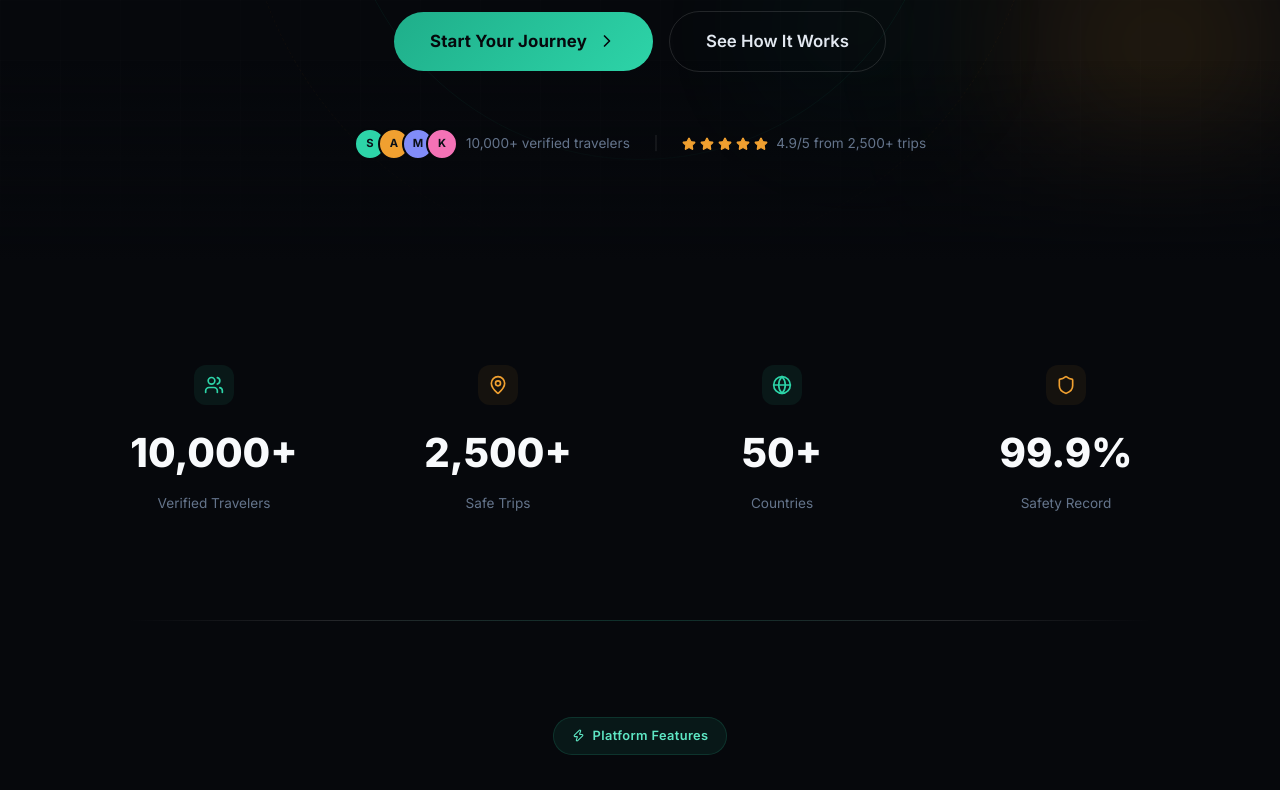
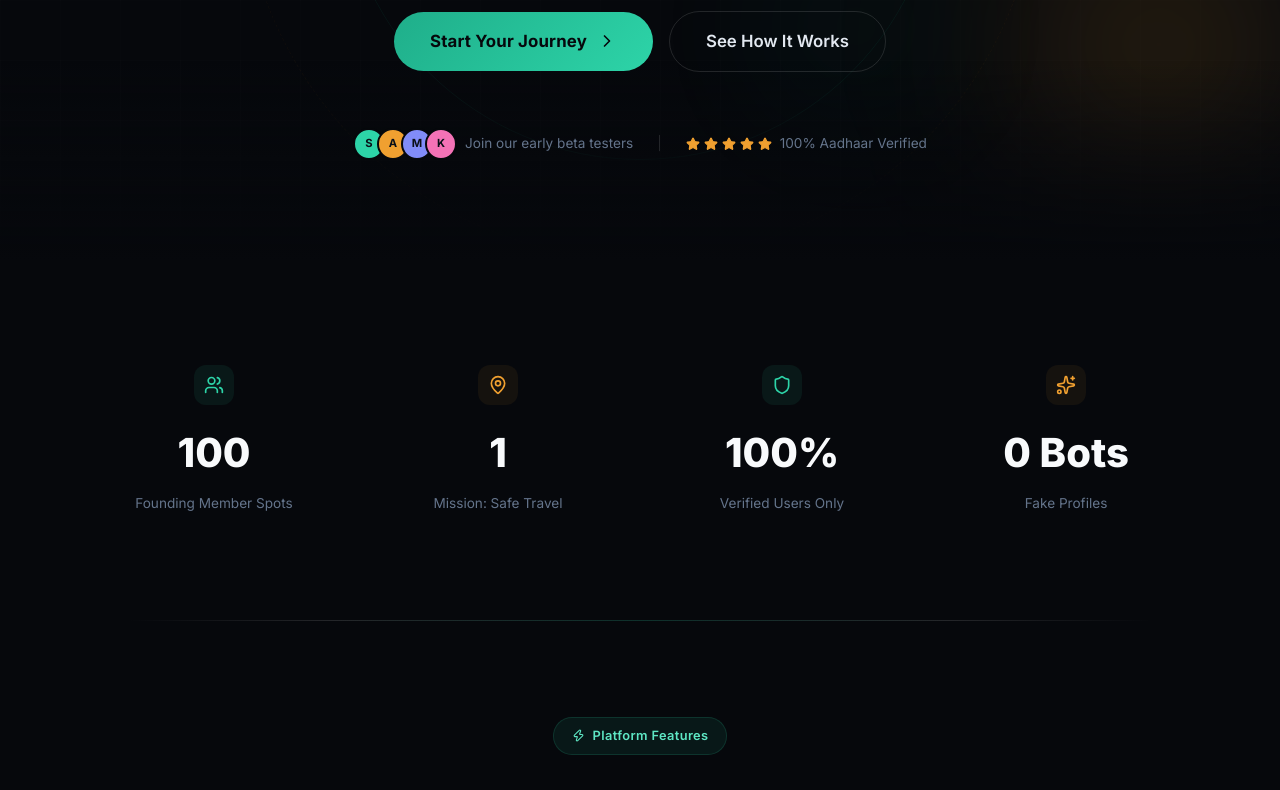
Before and after one commit to kundanpure/travyn-frontend, a Next.js app: page / in a window 1280 px wide. Shown: the part 540-1330 px from the top of the page. Built offline with nearby package versions, Linux system fonts and the light colour scheme.

Commit message:
server migrate to aws

```diff
--- a/src/app/page.tsx
+++ b/src/app/page.tsx
@@ -211,24 +211,24 @@ const STEPS = [
 
 const TESTIMONIALS = [
   {
-    name: "Sarah Chen",
-    location: "Bali, Indonesia",
-    text: "I was nervous about solo travel until Travyn matched me with two amazing companions. We explored Ubud together and I felt safe the entire time.",
-    initials: "SC",
+    name: "Become a Founding Member",
+    location: "Your next destination",
+    text: "We are currently in private beta! Join today, verify your profile with Aadhaar, and be the first to share your solo travel story right here.",
+    initials: "T1",
     gradient: "linear-gradient(135deg, #2dd4a8, #1fae8a)",
   },
   {
-    name: "Marcus Johnson",
-    location: "Patagonia, Chile",
-    text: "The verification system gave me confidence in my travel partners. We shared an incredible 10-day trek through Torres del Paine.",
-    initials: "MJ",
+    name: "Share Your Journey",
+    location: "Anywhere in the world",
+    text: "The best travel stories haven't been written yet. Match with verified companions and tell us how your trip went. Your review could be here.",
+    initials: "T2",
     gradient: "linear-gradient(135deg, #f0a030, #d08c28)",
   },
   {
-    name: "Priya Sharma",
-    location: "Kyoto, Japan",
-    text: "As a woman traveling alone, the women-safe spaces feature was a game changer. Found the most wonderful group for my Japan trip.",
-    initials: "PS",
+    name: "Help Us Build",
+    location: "Community Driven",
+    text: "Travyn is built by travelers, for travelers. Give us feedback on the matchmaking experience and help shape the future of safe solo travel.",
+    initials: "T3",
     gradient: "linear-gradient(135deg, #818cf8, #6366f1)",
   },
 ];
@@ -477,14 +477,14 @@ export default function LandingPage() {
                     </div>
                   ))}
                 </div>
-                <span>10,000+ verified travelers</span>
+                <span>Join our early beta testers</span>
               </div>
               <span style={{ color: "var(--color-line-hover)" }} className="hidden sm:inline">|</span>
               <div style={{ display: "flex", alignItems: "center", gap: 4 }}>
                 {[...Array(5)].map((_, i) => (
                   <Star key={i} size={14} fill="#f0a030" color="#f0a030" />
                 ))}
-                <span style={{ marginLeft: 4 }}>4.9/5 from 2,500+ trips</span>
+                <span style={{ marginLeft: 4 }}>100% Aadhaar Verified</span>
               </div>
             </div>
           </Reveal>
@@ -499,10 +499,10 @@ export default function LandingPage() {
         <div className="t-container">
           <div style={{ display: "grid", gridTemplateColumns: "repeat(2, 1fr)", gap: 16 }} className="md:!grid-cols-4">
             {[
-              { target: 10000, suffix: "+", label: "Verified Travelers", Icon: Users },
-              { target: 2500, suffix: "+", label: "Safe Trips", Icon: MapPin },
-              { target: 50, suffix: "+", label: "Countries", Icon: Globe },
-              { target: 99, suffix: ".9%", label: "Safety Record", Icon: Shield },
+              { target: 100, suffix: "", label: "Founding Member Spots", Icon: Users },
+              { target: 1, suffix: "", label: "Mission: Safe Travel", Icon: MapPin },
+              { target: 100, suffix: "%", label: "Verified Users Only", Icon: Shield },
+              { target: 0, suffix: " Bots", label: "Fake Profiles", Icon: Sparkles },
             ].map(({ target, suffix, label, Icon }, i) => (
               <Reveal key={label} delay={i * 100}>
                 <div className="t-stat-card">
```
